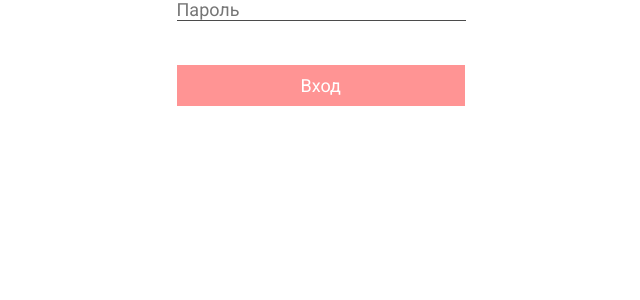
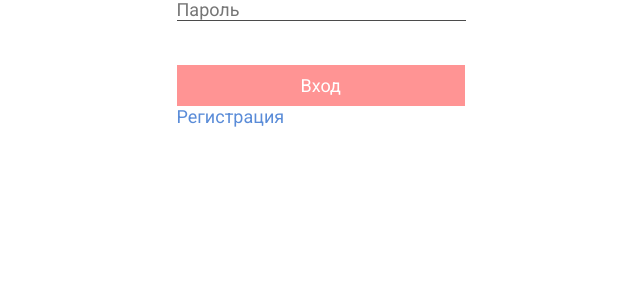
Before and after one commit to dansobolev/practice_NPP_signal, a Django app: page /users/login/ in a window 1280 px wide. Shown: the part 395-695 px from the top of the page, without its empty margins (319-959 px from the left). Run offline with Django 3.2, Linux system fonts and the light colour scheme.

Commit message:
feat: pages linked

```diff
--- a/static/css/style.css
+++ b/static/css/style.css
@@ -281,6 +281,14 @@ body {
     text-align: center;
     color: #FFFFFF;
 }
+.auth__box__reg{
+    font-family: Roboto;
+    font-style: normal;
+    font-weight: normal;
+    font-size: 18px;
+    line-height: 21px;
+    color: #5A8CD8;
+}
 .auth__box__error{
     margin-top: 10px;
     font-family: Roboto;
--- a/templates/auth.html
+++ b/templates/auth.html
@@ -22,6 +22,7 @@
                     <input type="password" class = "auth__box__inp" placeholder="Пароль" id = "authpass">
                 </div>
                 <button class = "auth__box__btn" onclick="enter()">Вход</button>
+                <a href = '../register' class = 'auth__box__reg'>Регистрация</a>
                 <div class = "auth__box__error"></div>
             </div>
         </div>
```
